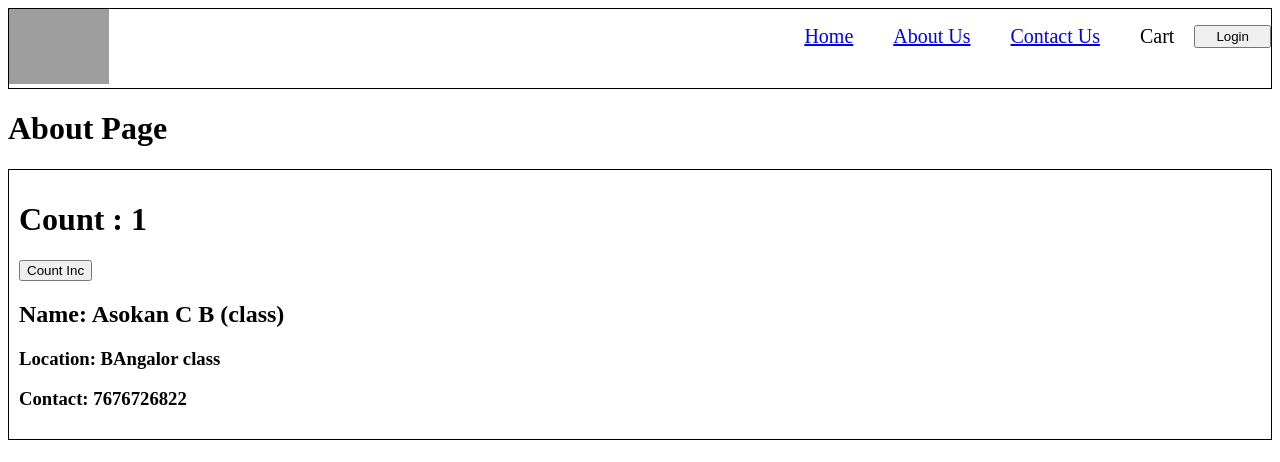
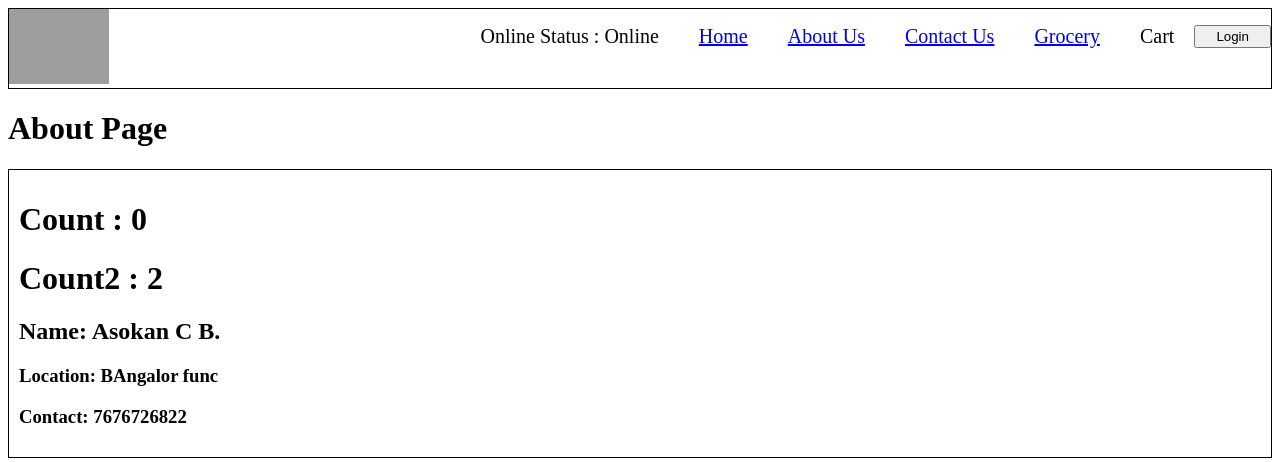
Before and after one commit to AsokanCB7/ReactJS, a React (Vite) app: page /about in a window 1280 px wide. Shown: the top 462 px of the page. Built offline with nearby package versions, Linux system fonts and the light colour scheme; grey boxes are pictures that could not be loaded.

Commit message:
Custome hooks, Lazy loading

```diff
--- a/src/App.js
+++ b/src/App.js
@@ -1,9 +1,9 @@
-import React from "react";
+import React,{ lazy, Suspense } from "react";
 import ReactDOM from "react-dom/client";
 import Header from "./components/Header";
 import { Body } from "./components/Body";
 import { createBrowserRouter,RouterProvider,Outlet } from "react-router-dom";
-import About from "./components/About";
+//import About from "./components/About";
 import Contact from "./components/Contact";
 import Error from "./components/Error";
 import RestaurantMenu from "./components/RestaurantMenu";
@@ -17,6 +17,9 @@ const AppLayout = ()=>{
     )
 }
 
+const About = lazy(()=>import("./components/About"));
+const Grocery = lazy(()=>import("./components/Grocery"));
+
 const appRouter = createBrowserRouter([{
     path:"/",
     element:<AppLayout/>,
@@ -26,8 +29,12 @@ const appRouter = createBrowserRouter([{
             element:<Body/>,
         },
         {
+            path:"/grocery",
+            element:<Suspense fallback="<h1>Loading....</h1>"><Grocery/></Suspense>,
+        },
+        {
             path:"/about",
-            element:<About/>,
+            element:<Suspense fallback="<h1>Loading....</h1>"><About/></Suspense>,
         },{
             path:"/contact",
             element:<Contact/>,
@@ -37,7 +44,8 @@ const appRouter = createBrowserRouter([{
         }
     ],
     errorElement:<Error/>
-},])
+},]);
+
 const root = ReactDOM.createRoot(document.getElementById('root'));
 
 root.render(<RouterProvider router={appRouter} />);
--- a/src/components/About.js
+++ b/src/components/About.js
@@ -2,39 +2,14 @@ import React from "react";
 import User from "./User";
 import UserClass from "./UserClass";
 
-class About extends React.Component{
-    constructor(props){
-        super(props);
-        console.log("Parent contrcutor");
-    }
 
-    componentDidMount(){
-        console.log("Parent Component Did mount");
-    }
-
-
-    render(){
-        console.log("Parent render");
-        return (
-            <div>
-                <h1>About Page</h1>
-
-                <UserClass name={"Asokan C B (class)"} location={"BAngalor class"}/>
-            </div>
-        )
-    }
-
+const About = ()=>{
+    return (
+        <div>
+            <h1>About Page</h1>
+            <User name={"Asokan C B."} location={"BAngalor func"}/>
+        </div>
+    )
 }
 
-// const About = ()=>{
-//     return (
-//         <div>
-//             <h1>About Page</h1>
-//             {/* <User name={"Asokan C B."} location={"BAngalor func"}/> */}
-
-//             <UserClass name={"Asokan C B (class)"} location={"BAngalor class"}/>
-//         </div>
-//     )
-// }
-
 export default About;
--- a/src/components/Body.js
+++ b/src/components/Body.js
@@ -3,12 +3,15 @@ import { ResData } from "../utils/common";
 import { useEffect, useState } from "react";
 import Shimmer from "./Shimmer";
 import { Link } from "react-router-dom";
+import useOnlineStatus from "../utils/useOnlineStatus";
 
 export const Body =()=>{
     const [data,setData]=useState([]);
     const [filterData,setFilterData]=useState([]);
 
     const [searchText,setSearchText]=useState("");
+
+    const onlineStatus = useOnlineStatus();
 
     useEffect(()=>{
         fetchData();
@@ -23,6 +26,12 @@ export const Body =()=>{
     }
     if(data.length ===0){
         return <Shimmer/>;
+    }
+
+    if(!onlineStatus){
+        return (
+            <h1>Seems you're internt is broken. Please check the connection.</h1>
+        )
     }
 
 
--- /dev/null
+++ b/src/components/Grocery.js
@@ -0,0 +1,7 @@
+
+
+const Grocery = ()=>{
+    return <h1>We entered Grocery Page.</h1>
+}
+
+export default Grocery;
--- a/src/components/Header.js
+++ b/src/components/Header.js
@@ -1,10 +1,13 @@
 import { LOGO_URL } from "../utils/config";
 import { useEffect, useState } from "react";
 import { Link } from "react-router-dom";
+import useOnlineStatus from "../utils/useOnlineStatus";
 
 const Header=()=>{
 
     const [btnLogin, setBtnLogin] = useState('Login');
+
+    const onlineStatus = useOnlineStatus();
 
     useEffect(()=>{
         console.log('useeffect called');
@@ -18,9 +21,11 @@ const Header=()=>{
             </div>
                 <div className="nav-items">
                     <ul>
+                    <li>Online Status : {onlineStatus? "Online" : "Offline"}</li>
                         <li><Link to="/">Home</Link></li>
                         <li><Link to="/about">About Us</Link></li>
                         <li><Link to="/contact">Contact Us</Link></li>
+                        <li><Link to="/grocery">Grocery</Link></li>
                         <li>Cart</li>
                         <button className="btn-login" onClick={()=>{
                            btnLogin==="Login"?
--- a/src/components/RestaurantMenu.js
+++ b/src/components/RestaurantMenu.js
@@ -1,34 +1,26 @@
-import { useEffect,useState } from "react";
-import { MENU_URL } from "../utils/config";
+
+
 import { useParams } from "react-router-dom";
+import useRestaurantMenu from "../utils/useRestaurantMenu";
 
 const RestaurantMenu = ()=>{
 
-    const params = useParams();
-    const [menuList, setMenuList] = useState([]);
-    const [resDetails, setResDetails] = useState([]);
+    const { resid } = useParams();
 
-    useEffect(()=>{
-        fetchMenu();
-    },[]);
+    const menuList = useRestaurantMenu(resid);
 
-    const fetchMenu = async ()=>{
-        const menuData = await fetch(MENU_URL+params.resid);
-        const jsonData = await menuData.json();
+    if( menuList === null) return <Shimmer/>;
 
-        setResDetails(jsonData?.data.cards[0].card.card.info);
-        setMenuList(jsonData?.data?.cards[2]?.groupedCard?.cardGroupMap?.REGULAR.cards[2].card.card.itemCards);
-    }
     return (
         <div>
-            <h1>{resDetails.name}</h1>
-            <p>{resDetails.cuisines}</p>
-            <h3>{resDetails.costForTwoMessage}</h3>
-            <h1>Menu</h1>
+            <h1>{menuList.resDetails.name}</h1>
+            <p>{menuList.resDetails.cuisines}</p>
+            <h3>{menuList.resDetails.costForTwoMessage}</h3>
+             <h1>Menu</h1>
             <ul>
 
 
-           { menuList.map((menu)=> <li key={menu.card.info.id}>{menu.card.info.name} - {menu.card.info.price/100}</li>
+           { menuList.menuList.map((menu)=> <li key={menu.card.info.id}>{menu.card.info.name} - {menu.card.info.price/100}</li>
             )}
 
             </ul>
--- /dev/null
+++ b/src/utils/useOnlineStatus.js
@@ -0,0 +1,17 @@
+import { useState } from "react";
+
+const useOnlineStatus = ()=>{
+    const [onlineStatus,setOnlineStatus] = useState(true);
+
+    window.addEventListener("offline",()=>{
+        setOnlineStatus(false);
+    })
+    window.addEventListener("online",()=>{
+        setOnlineStatus(true);
+    })
+
+
+    return onlineStatus;
+}
+
+export default useOnlineStatus;
--- /dev/null
+++ b/src/utils/useRestaurantMenu.js
@@ -0,0 +1,24 @@
+import { MENU_URL } from "../utils/config";
+import { useEffect, useState } from "react";
+
+const useRestaurantMenu =(resid)=>{
+    const [menuList, setMenuList] = useState([]);
+    const [resDetails, setResDetails] = useState([]);
+
+    useEffect(()=>{
+        fetchMenu();
+    },[]);
+
+    const fetchMenu = async ()=>{
+        const menuData = await fetch(MENU_URL+resid);
+        const jsonData = await menuData.json();
+
+       // setResDetails(jsonData?.data.cards[2].card.card.info);
+        setResDetails(jsonData?.data.cards[2].card.card.info);
+        setMenuList(jsonData?.data?.cards[4]?.groupedCard?.cardGroupMap?.REGULAR.cards[2].card.card.itemCards);
+    }
+
+    return { menuList, resDetails} ;
+}
+
+export default useRestaurantMenu;
```
